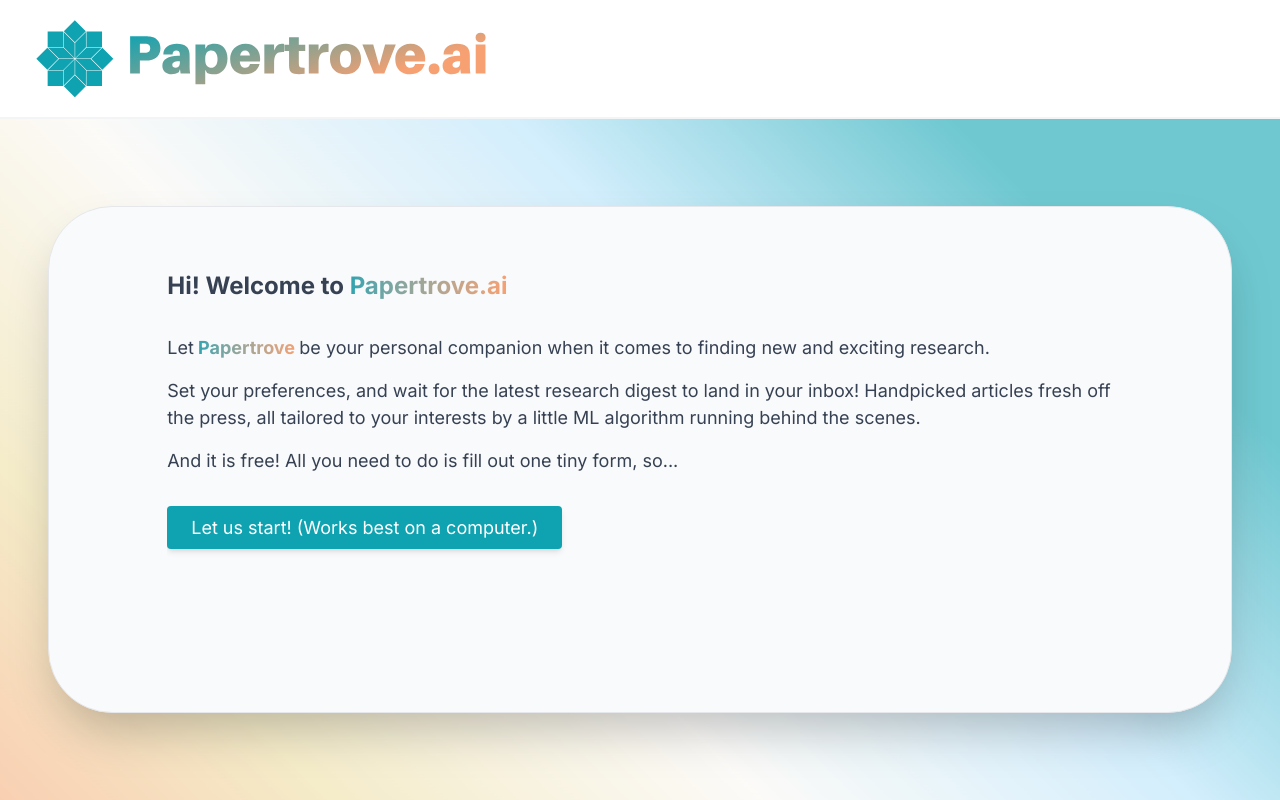
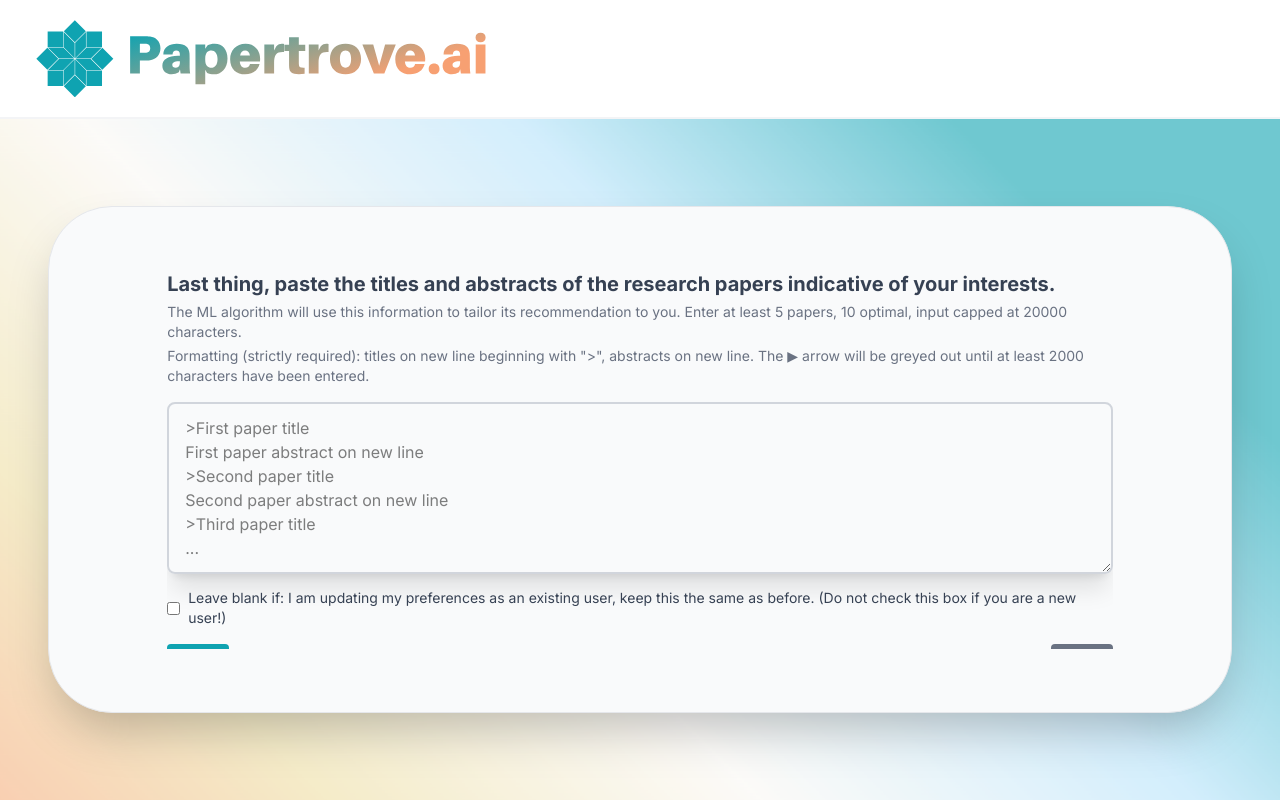
Before and after one commit to LunaL49/papertrove.ai, a Next.js app: page / in a window 1280 px wide. Built offline with nearby package versions, Linux system fonts and the light colour scheme; no server answers.

Commit message:
updated abtracts component

```diff
--- a/app/_components/Abstracts.js
+++ b/app/_components/Abstracts.js
@@ -13,15 +13,19 @@
   return (
     <>
       <div>
-        <h2 className="text-xl font-bold text-gray-700">
+        <h2 className="text-xl font-bold mb-1 text-gray-700">
           Last thing, paste the titles and abstracts of the research papers
           indicative of your interests.
         </h2>
+        <p className="text-sm font-normal mb-1 text-gray-500">
+          The ML algorithm will use this information to tailor its
+          recommendation to you. Enter at least 5 papers, 10 optimal, input
+          capped at 20000 characters.
+        </p>
         <p className="text-sm font-normal mb-4 text-gray-500">
-          The ML algorithm will use this information to tailor its
-          recommendation to you. At least 5 papers is recommended, 10 is
-          optimal. Please follow the indicated formatting. The ▶ arrow will be
-          greyed out until at least 2000 characters have been entered.
+          Formatting (strictly required): titles on new line beginning with
+          "&gt;", abstracts on new line. The ▶ arrow will be greyed out until at
+          least 2000 characters have been entered.
         </p>
       </div>
 
@@ -31,11 +35,12 @@
 First paper abstract on new line
 >Second paper title
 Second paper abstract on new line
+>Third paper title
 ...`}
           maxLength={20000}
           value={text}
           onChange={(e) => setText(e.target.value)}
-          rows={4}
+          rows={6}
           className="w-full px-4 py-3 mb-2 rounded-lg shadow-xl border-2 border-gray-300 focus:outline-none focus:border-[#0fa3b1] transition-all duration-300 ease-in-out"
         />
       </div>
--- a/app/_components/Form.js
+++ b/app/_components/Form.js
@@ -14,7 +14,7 @@
 
 export default function Form() {
   const router = useRouter();
-  const [step, setStep] = useState(0);
+  const [step, setStep] = useState(5);
   const [formData, setFormData] = useState({
     email: "",
     journals: "",
```
